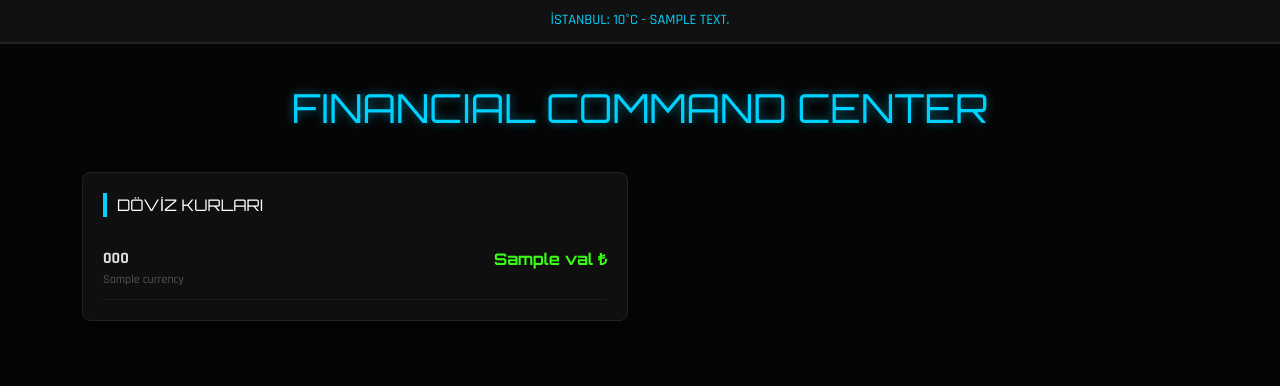
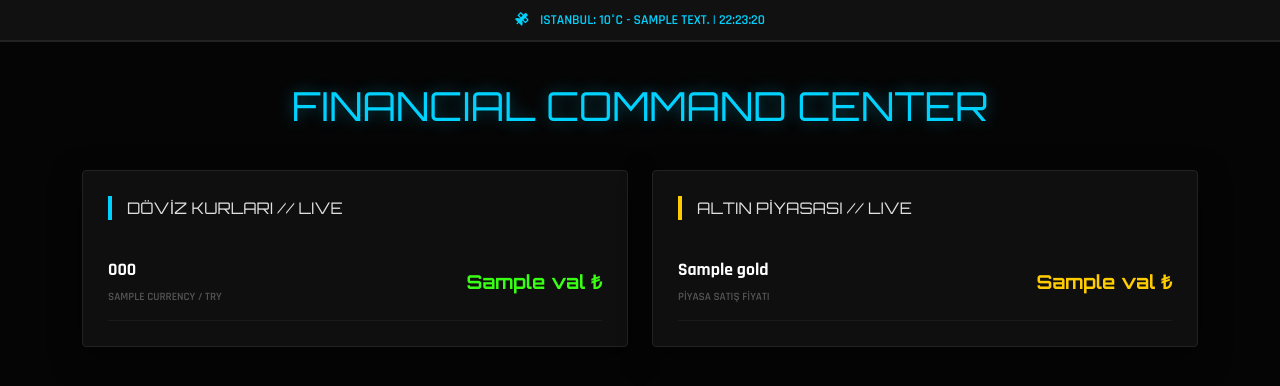
Before and after one commit to CyberPorza/SkyCurrency_v3, a Flask app: template templates/index.html in a window 1280 px wide. Shown: the top 386 px of the page. Run offline with Flask 3, Linux system fonts and the light colour scheme; the template is opened without the code that fills it: most values are stand-ins (such as "Sample title", 1, 10 or a date in 2020).

Commit message:
Update index.html

```diff
--- a/templates/index.html
+++ b/templates/index.html
@@ -3,46 +3,74 @@
 <head>
     <meta charset="UTF-8">
     <meta name="viewport" content="width=device-width, initial-scale=1.0">
-    <title>SkyCurrency Terminal</title>
+    <title>SkyCurrency | Executive Terminal</title>
     <link href="https://cdn.jsdelivr.net/npm/bootstrap@5.3.2/dist/css/bootstrap.min.css" rel="stylesheet">
-    <link href="https://fonts.googleapis.com/css2?family=Orbitron:wght@400;700&family=Rajdhani:wght@500;700&display=swap" rel="stylesheet">
+    <link href="https://fonts.googleapis.com/css2?family=Orbitron:wght@400;700&family=Rajdhani:wght@400;600;700&display=swap" rel="stylesheet">
+    <link rel="stylesheet" href="https://cdnjs.cloudflare.com/ajax/libs/font-awesome/6.5.1/css/all.min.css">
     <style>
-        body { background-color: #050505; color: #e0e0e0; font-family: 'Rajdhani', sans-serif; margin: 0; padding: 0; }
-        .top-bar { background: #111; border-bottom: 2px solid #222; padding: 10px; font-size: 0.9rem; text-align: center; color: #00d2ff; }
-        .header-title { font-family: 'Orbitron', sans-serif; color: #00d2ff; text-align: center; margin: 40px 0; text-shadow: 0 0 10px rgba(0,210,255,0.5); }
-        .cyber-card { background: #0f0f0f; border: 1px solid #222; border-radius: 8px; padding: 20px; margin-bottom: 20px; box-shadow: 0 5px 15px rgba(0,0,0,0.5); }
-        .section-title { color: #fff; border-left: 4px solid #00d2ff; padding-left: 10px; margin-bottom: 20px; font-family: 'Orbitron', sans-serif; font-size: 1rem; }
-        .section-title.gold { border-left-color: #ffcc00; }
-        .data-row { display: flex; justify-content: space-between; padding: 10px 0; border-bottom: 1px solid #1a1a1a; }
-        .val-cur { color: #39ff14; font-weight: bold; font-family: 'Orbitron', sans-serif; }
-        .val-gold { color: #ffcc00; font-weight: bold; font-family: 'Orbitron', sans-serif; }
-        .desc { font-size: 0.75rem; color: #555; display: block; }
+        :root { --n-blue: #00d2ff; --n-green: #39ff14; --n-gold: #ffcc00; --bg: #050505; }
+        body { background-color: var(--bg); color: #e0e0e0; font-family: 'Rajdhani', sans-serif; }
+        .top-bar { background: #111; border-bottom: 2px solid #222; padding: 10px; font-weight: 600; font-size: 0.85rem; color: var(--n-blue); text-transform: uppercase; }
+        .main-header { font-family: 'Orbitron', sans-serif; color: var(--n-blue); text-shadow: 0 0 15px rgba(0,210,255,0.4); margin: 40px 0; }
+        .cyber-card { background: #0f0f0f; border: 1px solid #222; border-radius: 4px; padding: 25px; transition: 0.3s; box-shadow: 0 10px 30px rgba(0,0,0,0.5); }
+        .cyber-card:hover { border-color: var(--n-blue); }
+        .section-title { border-left: 4px solid var(--n-blue); padding-left: 15px; margin-bottom: 25px; font-family: 'Orbitron', sans-serif; font-size: 1rem; }
+        .section-title.gold { border-left-color: var(--n-gold); }
+        .data-row { display: flex; justify-content: space-between; align-items: center; padding: 12px 0; border-bottom: 1px solid #1a1a1a; }
+        .data-row:hover { background: rgba(0,210,255,0.05); padding-left: 10px; border-radius: 4px; }
+        .code { font-weight: 700; font-size: 1.1rem; color: #fff; display: block; }
+        .name { font-size: 0.7rem; color: #555; text-transform: uppercase; font-weight: 600; }
+        .val { font-family: 'Orbitron', sans-serif; font-weight: 700; font-size: 1.2rem; }
+        .val-cur { color: var(--n-green); }
+        .val-gold { color: var(--n-gold); }
     </style>
 </head>
 <body>
 
-    <div class="top-bar">
-        İSTANBUL: {{ weather.temp }}°C - {{ weather.desc | upper }}
+    <div class="top-bar text-center">
+        <i class="fas fa-satellite me-2"></i> ISTANBUL: {{ weather.temp }}°C - {{ weather.desc | upper }} | <span id="clock">00:00:00</span>
     </div>
 
-    <div class="container">
-        <h1 class="header-title">FINANCIAL COMMAND CENTER</h1>
+    <div class="container text-center">
+        <h1 class="main-header">FINANCIAL COMMAND CENTER</h1>
 
-        <div class="row">
-            <div class="col-md-6">
+        <div class="row g-4 text-start">
+            <div class="col-lg-6">
                 <div class="cyber-card">
-                    <div class="section-title">DÖVİZ KURLARI</div>
+                    <div class="section-title">DÖVİZ KURLARI // LIVE</div>
                     {% for c in currencies %}
                     <div class="data-row">
                         <div>
-                            <strong>{{ c.code }}</strong>
-                            <span class="desc">{{ c.name }}</span>
+                            <span class="code">{{ c.code }}</span>
+                            <span class="name">{{ c.name }} / TRY</span>
                         </div>
-                        <div class="val-cur">{{ c.val }} ₺</div>
+                        <div class="val val-cur">{{ c.val }} ₺</div>
                     </div>
                     {% endfor %}
                 </div>
             </div>
 
-            <div class="col-md-6">
-                <div
+            <div class="col-lg-6">
+                <div class="cyber-card">
+                    <div class="section-title gold">ALTIN PİYASASI // LIVE</div>
+                    {% for g in gold %}
+                    <div class="data-row">
+                        <div>
+                            <span class="code">{{ g.name }}</span>
+                            <span class="name">Piyasa Satış Fiyatı</span>
+                        </div>
+                        <div class="val val-gold">{{ g.val }} ₺</div>
+                    </div>
+                    {% endfor %}
+                </div>
+            </div>
+        </div>
+    </div>
+
+    <script>
+        function updateClock() { document.getElementById('clock').textContent = new Date().toLocaleTimeString('tr-TR'); }
+        setInterval(updateClock, 1000); updateClock();
+        setTimeout(() => location.reload(), 300000);
+    </script>
+</body>
+</html>
```
